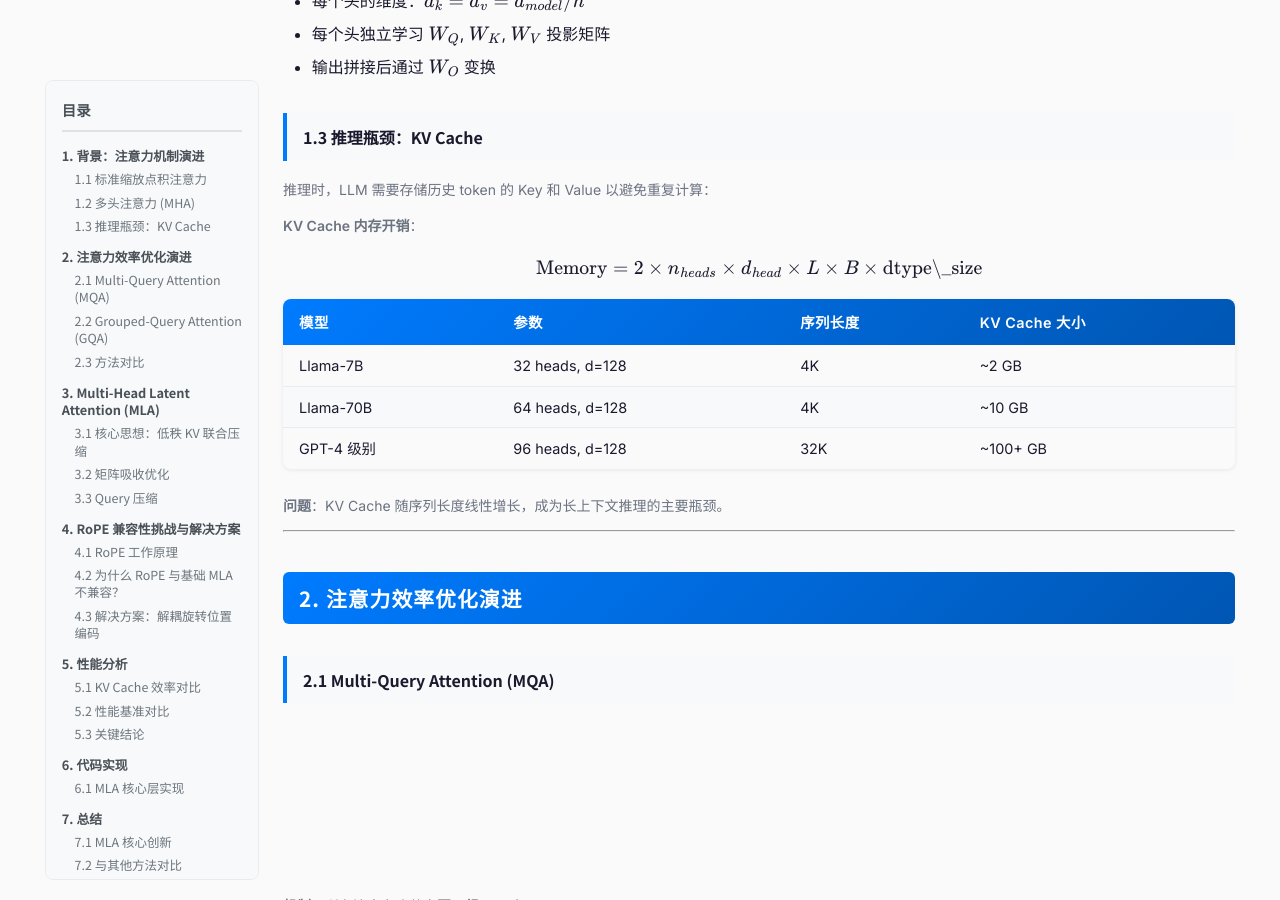
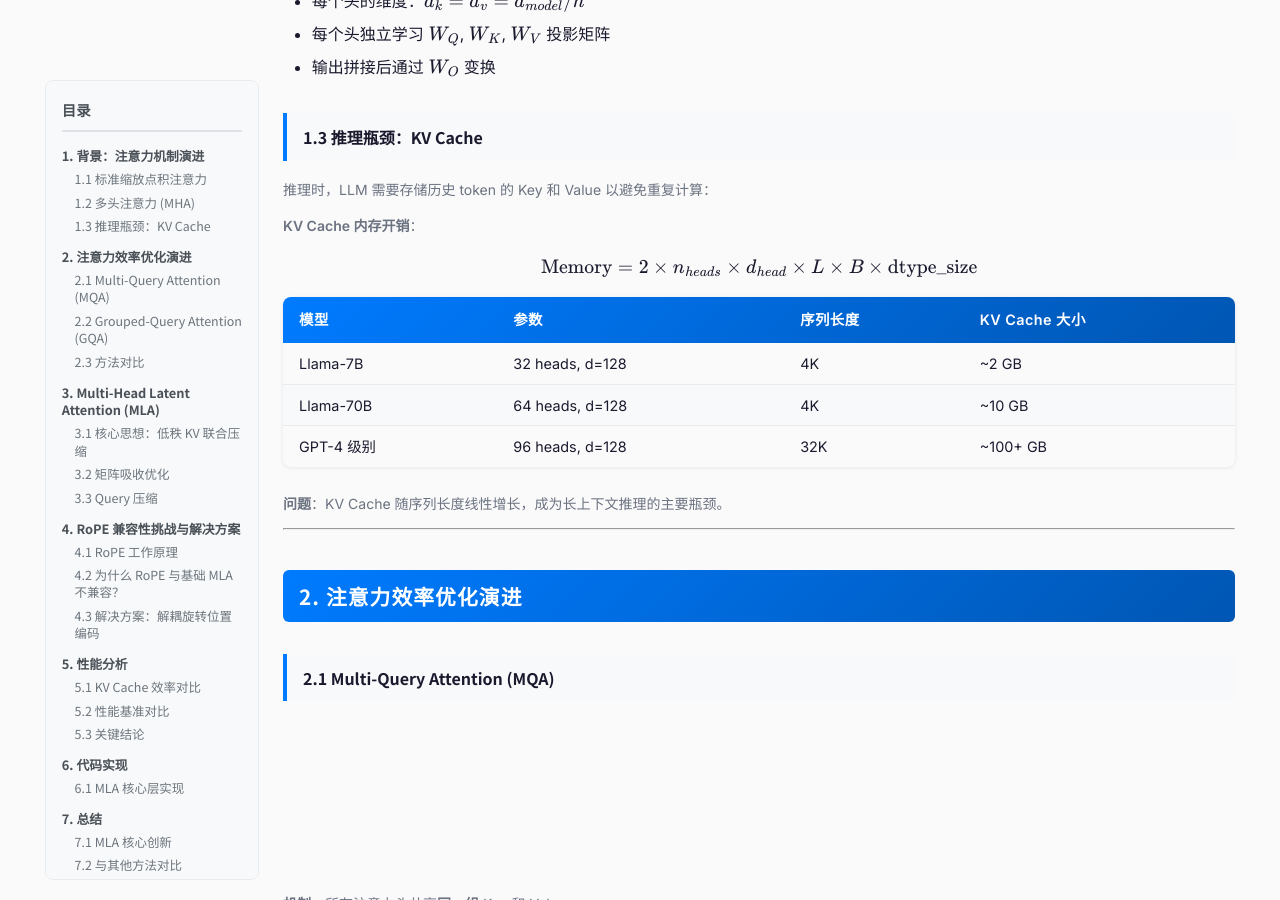
Before and after one commit to chengenbao/chengenbao.github.io, a Jekyll site: the page built from notes/mla-deepseek.md, in a window 1280 px wide and 900 px high, scrolled down 1515 px. Built offline with Jekyll 4.4.1, drawn with Linux system fonts in a browser that asks for light colours; nearby versions of some CDN libraries.

Commit message:
Fix formula

```diff
--- a/notes/mla-deepseek.md
+++ b/notes/mla-deepseek.md
@@ -59,7 +59,7 @@ flowchart LR
 
 **KV Cache 内存开销**：
 
-$$\text{Memory} = 2 \times n_{heads} \times d_{head} \times L \times B \times \text{dtype\_size}$$
+$$\text{Memory} = 2 \times n_{heads} \times d_{head} \times L \times B \times \text{dtype_size}$$
 
 | 模型 | 参数 | 序列长度 | KV Cache 大小 |
 |------|------|----------|---------------|
```
